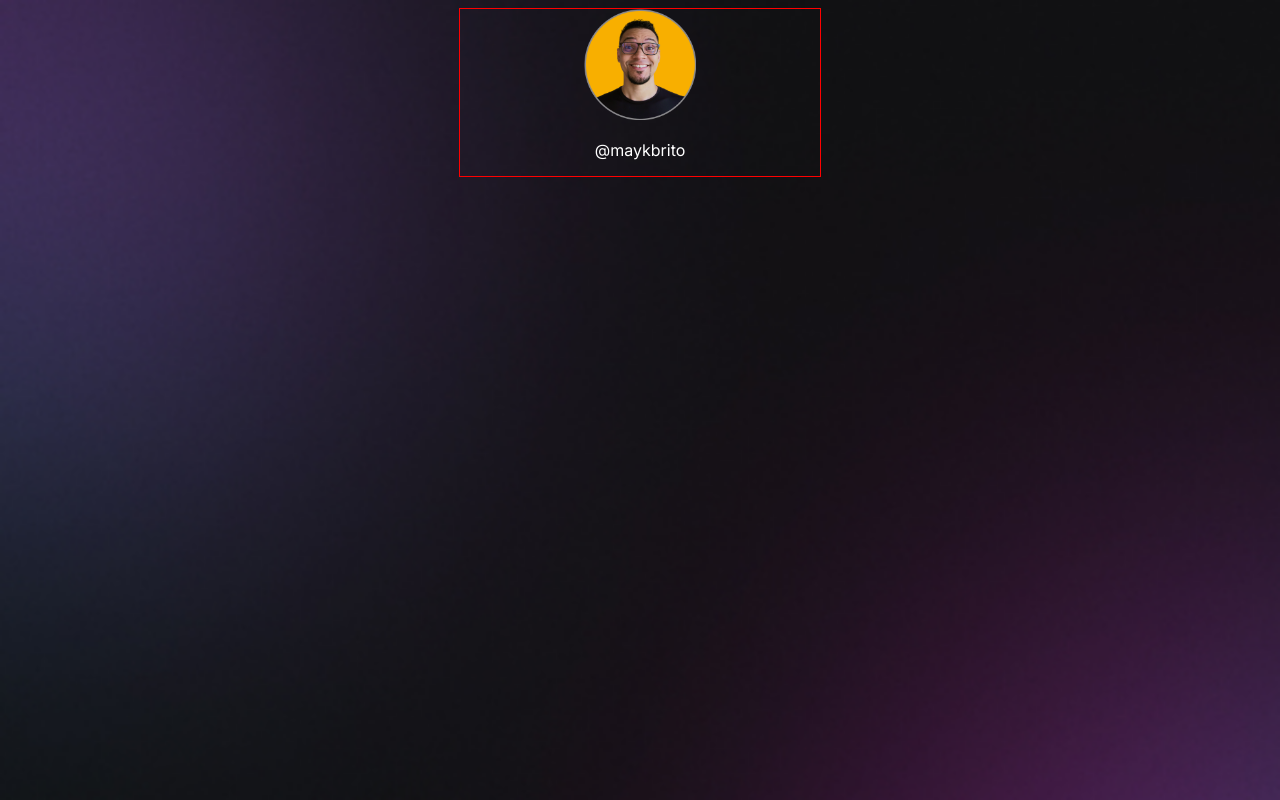
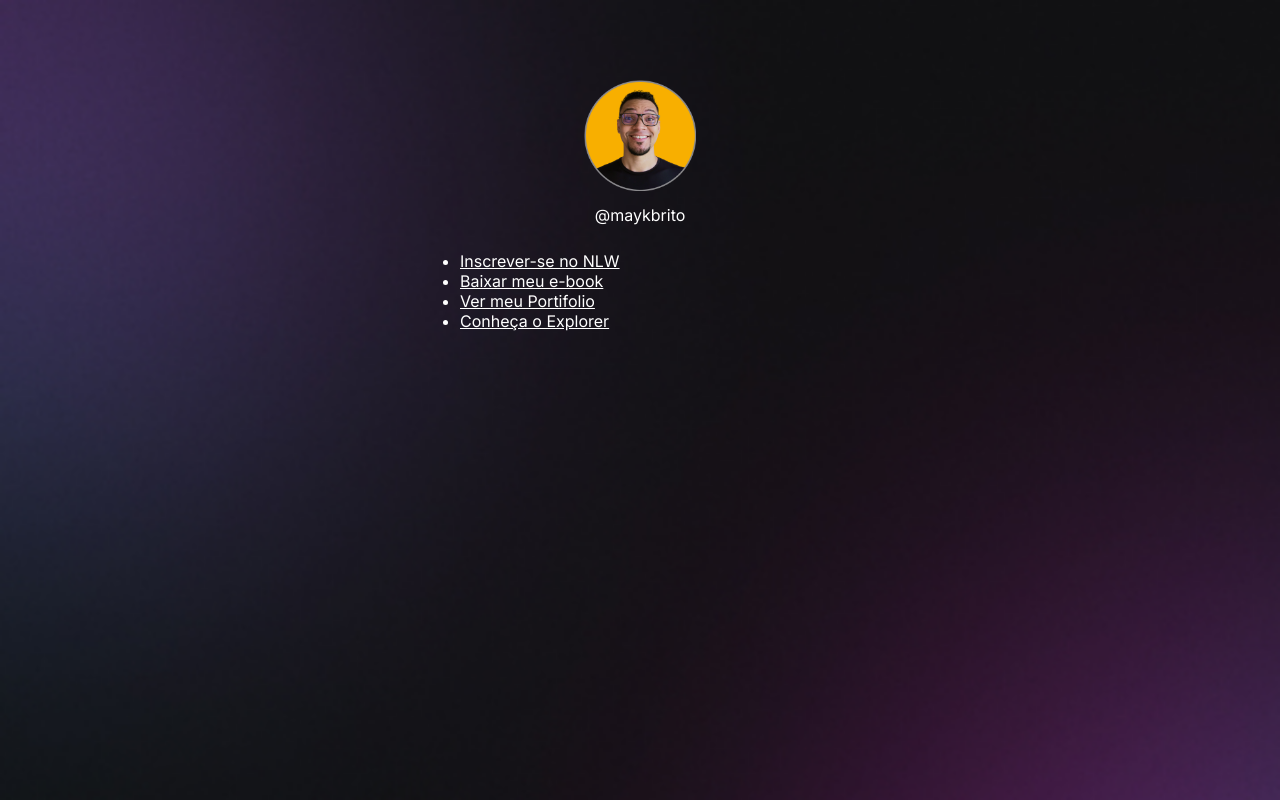
Before and after one commit to brunalopez11/projetoRocket, a plain HTML site: page index.html in a window 1280 px wide. Drawn offline with Linux system fonts and the light colour scheme.

Commit message:
mudando o inicio

```diff
--- a/index.html
+++ b/index.html
@@ -18,6 +18,24 @@
       <img src="assets/assets/avatar.png" alt="Foto de Bruna Lopez">
       <p>@maykbrito</p>
     </div>
+    <ul>
+      <li>
+        <a href="">Inscrever-se no NLW</a>
+      </li>
+
+      <li>
+        <a href="">Baixar meu e-book</a>
+      </li>
+
+      <li>
+        <a href="https://github.com/brunalopez11" target="_blank" >Ver meu Portifolio</a>
+
+      </li>
+
+      <li>
+        <a href="a">Conheça o Explorer</a>
+      </li>
+    </ul>
   </div>
 </body>
 </html>
--- a/style.css
+++ b/style.css
@@ -1,3 +1,9 @@
+* {
+  margin: 0;
+  padding: 0;
+  box-sizing: border-box;
+}
+
 body {
   /*
   background-image: url(./assets/assets/bg-mobile.jpg);
@@ -18,15 +24,20 @@ body * {
 
 #container {
   width: 360px;
-  border: 1px solid red;
-  margin: auto;
-
+  margin: 56px auto 0px auto;
 }
 
 #profile {
   text-align: center;
+  padding: 24px;
 }
 
 #profile img {
   width: 112px;
 }
+
+#profile p {
+  font-weight: 500;
+  line-height: 24px;
+  margin-top: 8px;
+}
```
